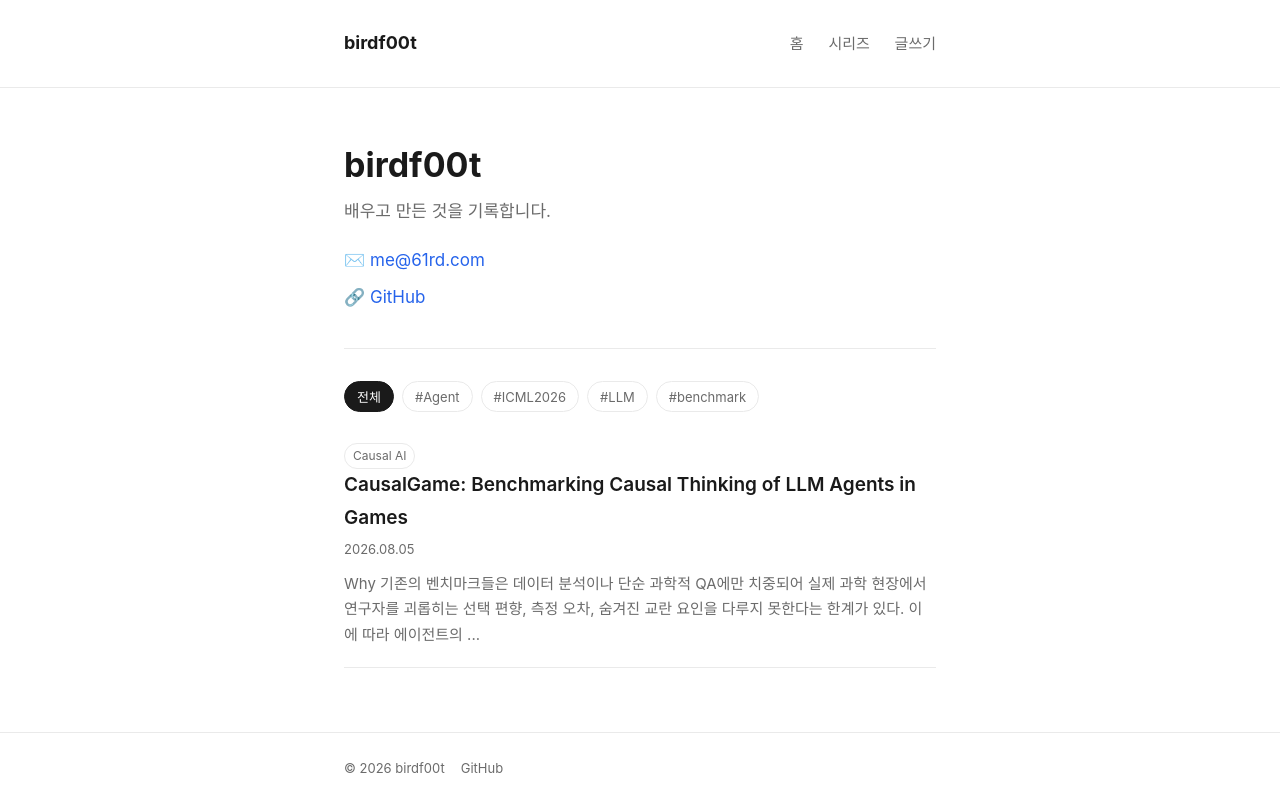
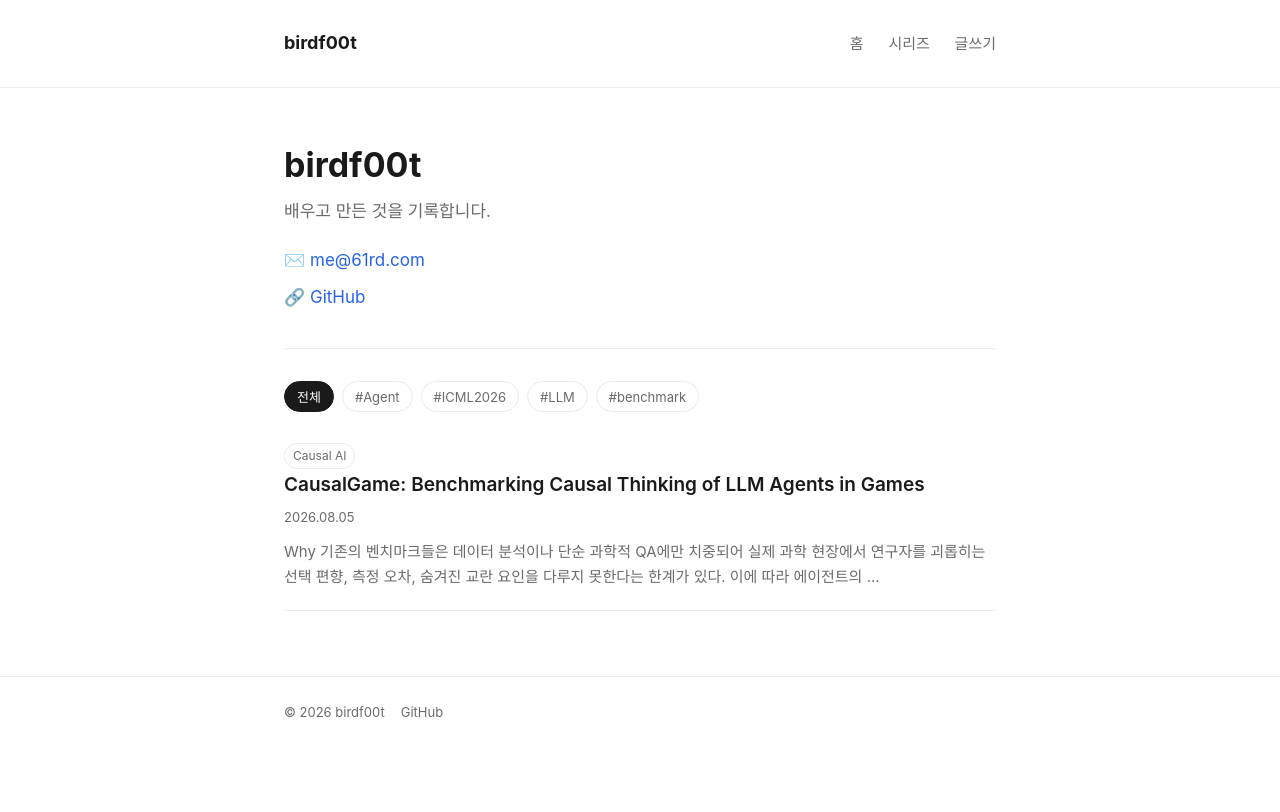
Before and after one commit to birdf00t/birdf00t.github.io, a Jekyll site: the page built from index.md, in a window 1280 px wide. Shown: the top 812 px of the page. Built offline with Jekyll 4.4.1, drawn with Linux system fonts in a browser that asks for light colours.

Commit message:
Widen main content column from 640px to 760px
Reduces excess whitespace on post/home pages at typical viewport widths.

```diff
--- a/assets/css/style.css
+++ b/assets/css/style.css
@@ -4,7 +4,7 @@
   --bg: #ffffff;
   --border: #eaeaea;
   --accent: #2563eb;
-  --max-width: 640px;
+  --max-width: 760px;
 }
 
 * { box-sizing: border-box; }
```
